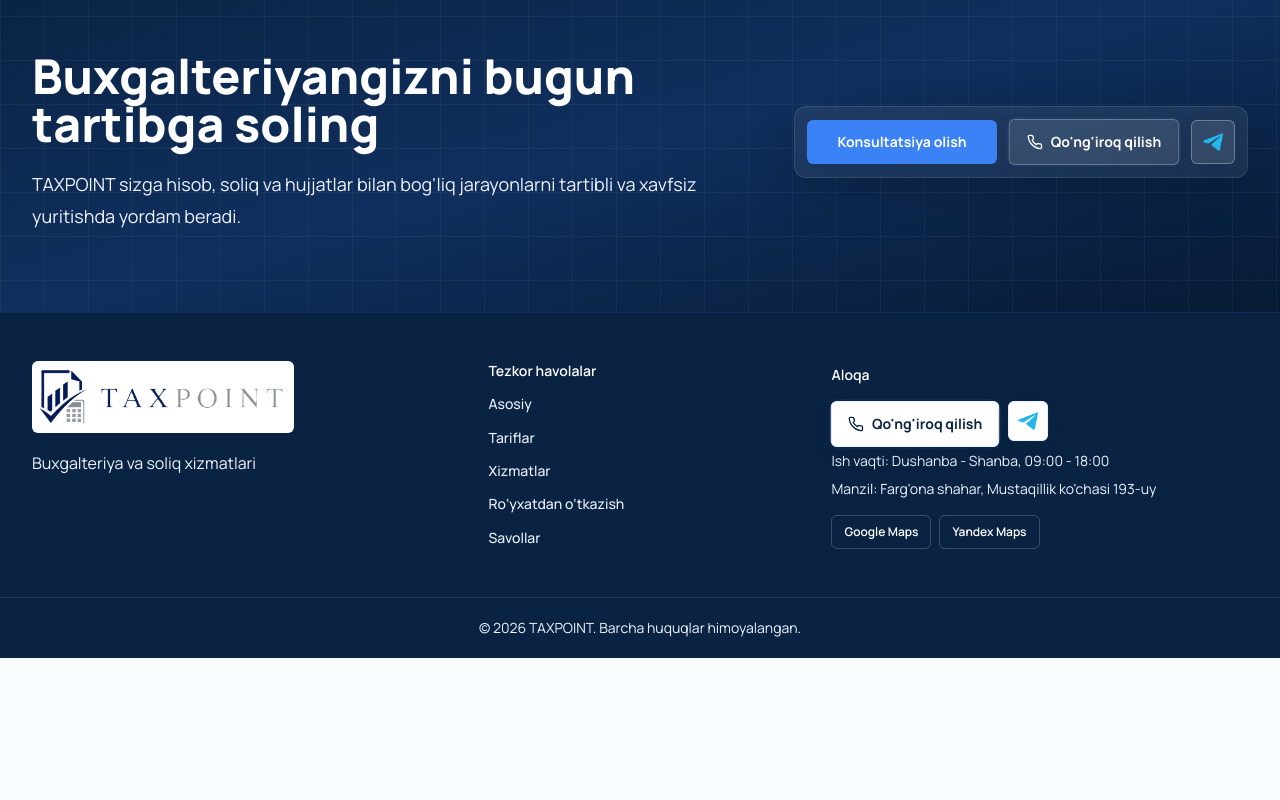
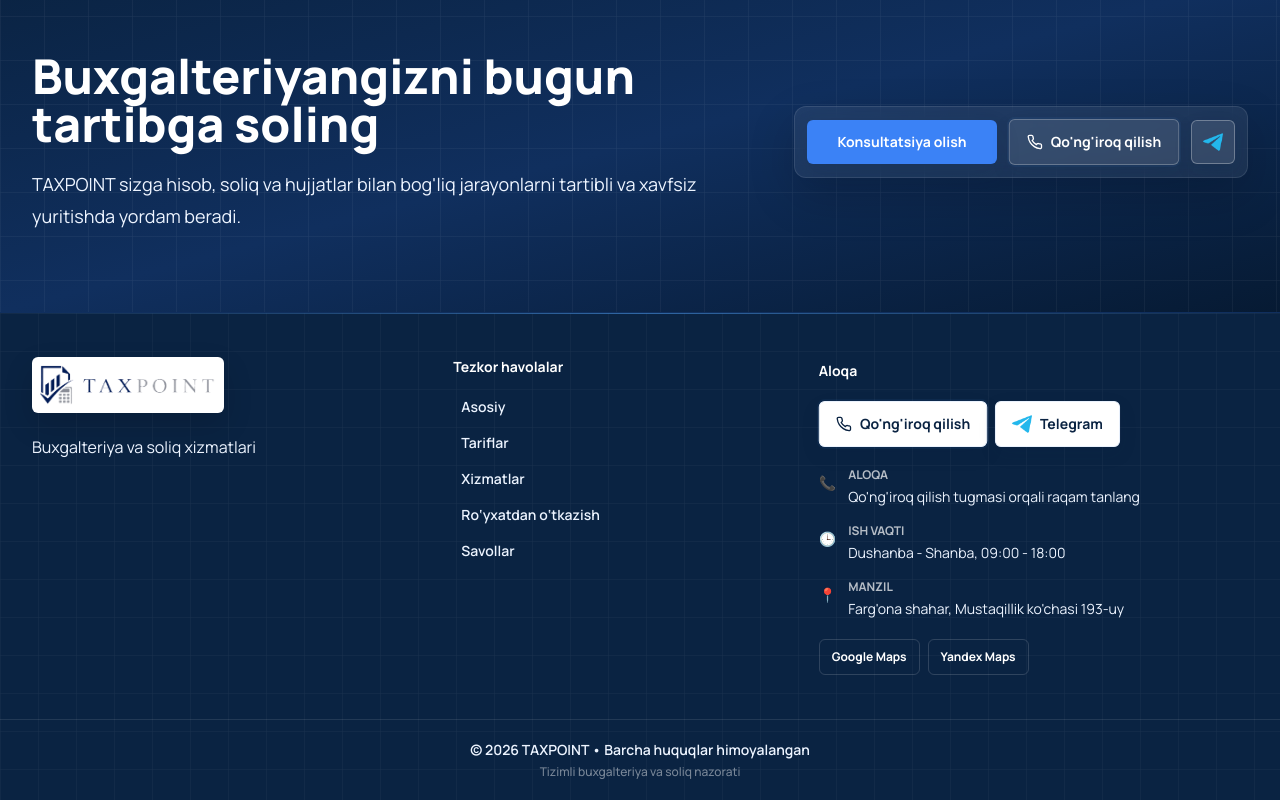
Before and after one commit to zefarkov/taxpoint, a Next.js app: page / in a window 1280 px wide. Shown: the part 7428-8228 px from the top of the page. Before the commit the page ends 8086 px from the top, so only its background shows below. Built offline with nearby package versions, Linux system fonts and the light colour scheme.

Commit message:
Add files via upload

```diff
--- a/src/components/Footer.tsx
+++ b/src/components/Footer.tsx
@@ -10,58 +10,105 @@
 
 export function Footer() {
   return (
-    <footer id="aloqa" className="border-t border-navy-800 bg-navy-900 text-white">
-      <div className="mx-auto grid max-w-7xl gap-10 px-4 py-12 sm:px-6 lg:grid-cols-[1.1fr_0.8fr_1.1fr] lg:px-8">
-        <div>
+    <footer id="aloqa" className="relative overflow-hidden border-t border-navy-800 bg-navy-900 text-white">
+      <div
+        className="absolute inset-0 opacity-[0.06]"
+        aria-hidden="true"
+        style={{
+          backgroundImage:
+            "linear-gradient(rgba(255,255,255,0.55) 1px, transparent 1px), linear-gradient(90deg, rgba(255,255,255,0.55) 1px, transparent 1px)",
+          backgroundSize: "38px 38px"
+        }}
+      />
+      <div className="absolute inset-x-0 top-0 h-px bg-gradient-to-r from-transparent via-electric-400/50 to-transparent" aria-hidden="true" />
+
+      <div className="relative mx-auto grid max-w-7xl gap-10 px-4 py-11 sm:px-6 lg:grid-cols-[1fr_0.85fr_1.15fr] lg:items-start lg:gap-12 lg:px-8">
+        <div className="max-w-sm">
           <a
             href="/#bosh-sahifa"
-            className="inline-flex rounded-md bg-white px-2 py-2 transition hover:opacity-90"
+            className="inline-flex rounded-md bg-white px-2 py-2 shadow-[0_12px_30px_rgba(0,0,0,0.14)] transition hover:opacity-95 hover:shadow-glow"
             aria-label="TAXPOINT bosh sahifa"
           >
             <img
               src="/brand/logo-main-horizontal.png"
               alt="TAXPOINT"
-              className="h-12 w-auto max-w-[220px] object-contain sm:h-14 sm:max-w-[260px]"
+              className="h-9 w-auto max-w-[170px] object-contain sm:h-10 sm:max-w-[200px]"
             />
           </a>
-          <p className="mt-4 max-w-sm leading-7 text-navy-100">
+          <p className="mt-5 leading-7 text-navy-100">
             Buxgalteriya va soliq xizmatlari
           </p>
         </div>
-        <nav className="grid gap-3 text-sm font-medium text-navy-100">
-          <p className="font-semibold text-white">Tezkor havolalar</p>
+
+        <nav className="grid gap-2 text-sm font-semibold text-navy-100">
+          <p className="mb-2 font-bold text-white">Tezkor havolalar</p>
           {navItems.map((item) => (
-            <a key={item.href} href={item.href} className="transition hover:text-electric-400">
+            <a
+              key={item.href}
+              href={item.href}
+              className="group inline-flex w-fit items-center gap-2 py-1 transition duration-200 hover:translate-x-1 hover:text-electric-400"
+            >
+              <span className="h-px w-0 bg-electric-400 transition-all duration-200 group-hover:w-4" />
               {item.label}
             </a>
           ))}
         </nav>
+
         <div className="text-sm leading-7 text-navy-100">
-          <p className="font-semibold text-white">Aloqa</p>
-          <div className="mt-3 flex flex-wrap gap-2">
+          <p className="font-bold text-white">Aloqa</p>
+          <div className="mt-4 flex flex-wrap items-center gap-2">
             <PhoneModal className="min-h-10 px-3 py-2" />
-            <TelegramButton compact />
+            <TelegramButton label={telegramLabel} className="min-h-10 px-3 py-2" />
           </div>
-          <p>Ish vaqti: Dushanba - Shanba, 09:00 - 18:00</p>
-          <p>Manzil: {address}</p>
-          <div className="mt-3 flex flex-wrap gap-2">
+
+          <div className="mt-5 grid gap-3">
+            <p className="flex items-start gap-3">
+              <span aria-hidden="true" className="mt-0.5 text-electric-400">📞</span>
+              <span>
+                <span className="block text-xs font-bold uppercase text-white/70">Aloqa</span>
+                Qo'ng'iroq qilish tugmasi orqali raqam tanlang
+              </span>
+            </p>
+            <p className="flex items-start gap-3">
+              <span aria-hidden="true" className="mt-0.5 text-electric-400">🕒</span>
+              <span>
+                <span className="block text-xs font-bold uppercase text-white/70">Ish vaqti</span>
+                Dushanba - Shanba, 09:00 - 18:00
+              </span>
+            </p>
+            <p className="flex items-start gap-3">
+              <span aria-hidden="true" className="mt-0.5 text-electric-400">📍</span>
+              <span>
+                <span className="block text-xs font-bold uppercase text-white/70">Manzil</span>
+                {address}
+              </span>
+            </p>
+          </div>
+
+          <div className="mt-4 flex flex-wrap gap-2">
             <a
               href={googleMapsUrl}
-              className="rounded-md border border-white/20 px-3 py-2 text-xs font-semibold text-white transition hover:border-electric-400 hover:bg-white/10 hover:shadow-glow"
+              className="inline-flex min-h-9 items-center rounded-md border border-white/15 px-3 py-1.5 text-xs font-bold text-white transition hover:border-electric-400 hover:bg-white/10 hover:text-electric-400 hover:shadow-glow"
             >
               Google Maps
             </a>
             <a
               href={yandexMapsUrl}
-              className="rounded-md border border-white/20 px-3 py-2 text-xs font-semibold text-white transition hover:border-electric-400 hover:bg-white/10 hover:shadow-glow"
+              className="inline-flex min-h-9 items-center rounded-md border border-white/15 px-3 py-1.5 text-xs font-bold text-white transition hover:border-electric-400 hover:bg-white/10 hover:text-electric-400 hover:shadow-glow"
             >
               Yandex Maps
             </a>
           </div>
         </div>
       </div>
-      <div className="border-t border-white/10 py-5 text-center text-sm text-navy-100">
-        © 2026 TAXPOINT. Barcha huquqlar himoyalangan.
+
+      <div className="relative border-t border-white/10 px-4 py-5 text-center">
+        <p className="text-sm font-semibold text-navy-100">
+          © 2026 TAXPOINT • Barcha huquqlar himoyalangan
+        </p>
+        <p className="mt-1 text-xs font-medium text-white/45">
+          Tizimli buxgalteriya va soliq nazorati
+        </p>
       </div>
     </footer>
   );
```
